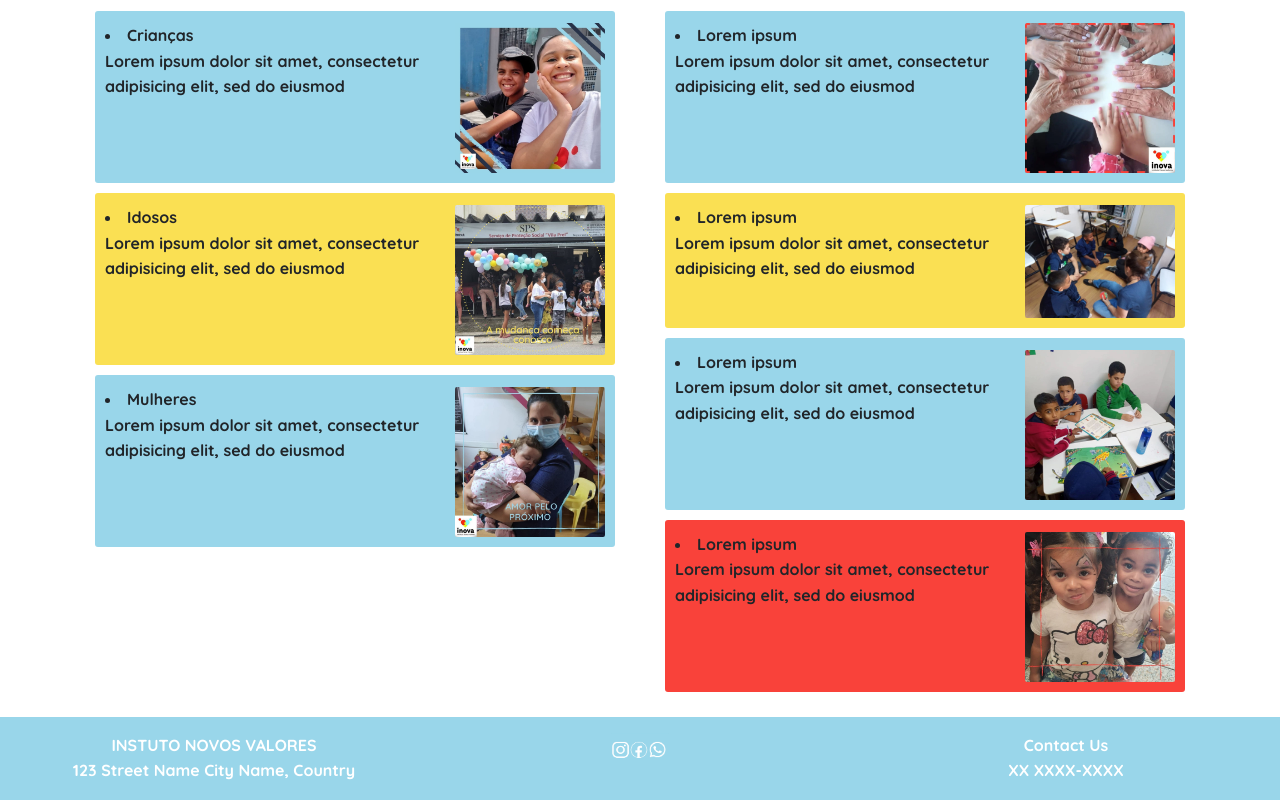
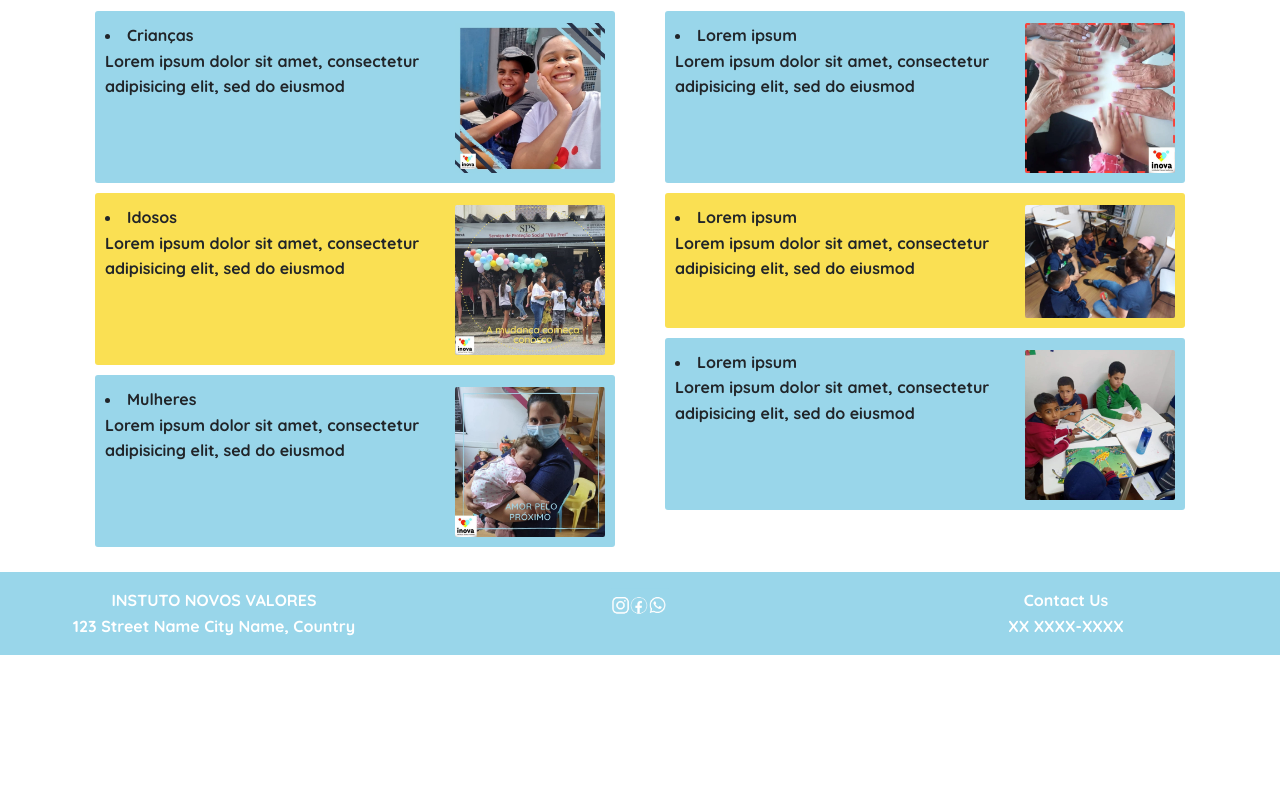
Before and after one commit to Gimimi2690/INOVA, a plain HTML site: page inova/proj.html in a window 1280 px wide. Shown: the part 352-1152 px from the top of the page. After the commit the page ends 1007 px from the top, so only its background shows below. Drawn offline with nearby package versions, Linux system fonts and the light colour scheme.

Commit message:
proj.html

```diff
--- a/inova/proj.html
+++ b/inova/proj.html
@@ -114,11 +114,6 @@
             <li>Lorem ipsum</li>
             <p>Lorem ipsum dolor sit amet, consectetur adipisicing elit, sed do eiusmod</p>
           </div>
-          <div class="mis" id="cor4">
-            <div class="lateral" id="cursos"><img src="fotos/foto3.jpg" alt="foto" width="100%"></div>
-            <li>Lorem ipsum</li>
-            <p>Lorem ipsum dolor sit amet, consectetur adipisicing elit, sed do eiusmod</p>
-          </div>
         </div>
       </div>
     </div>
```
